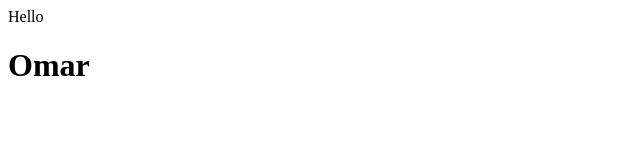
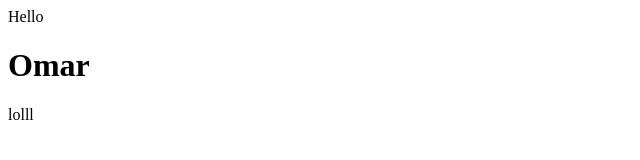
Before and after one commit to Omar223101614/demo-repo, a plain HTML site: page index.html in a window 1280 px wide. Shown: the full height of the page, 0-640 px from the left. Drawn offline with Linux system fonts and the light colour scheme.

Commit message:
Last test

```diff
--- a/index.html
+++ b/index.html
@@ -1,2 +1,3 @@
 <div>Hello</div>
 <h1>Omar</h1>
+<p>lolll</p>
```
